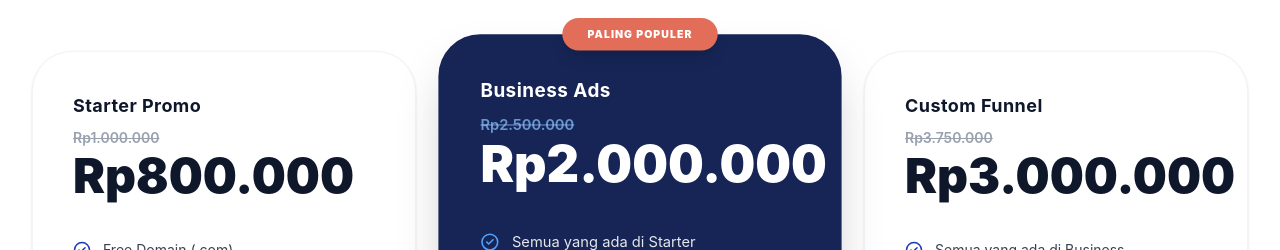
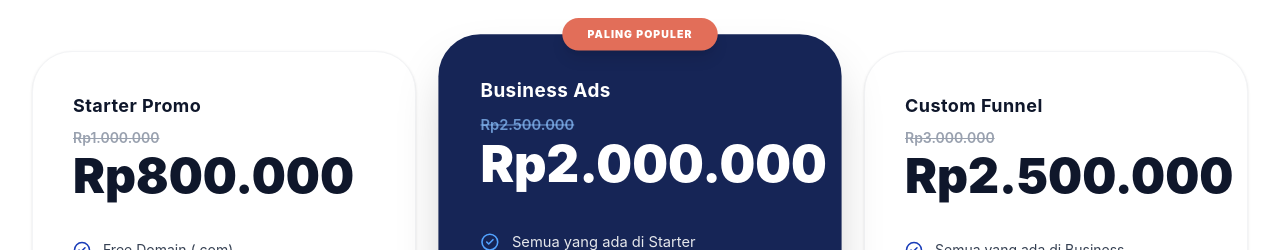
Before and after one commit to ridhoarrosyid/rirolab-web-profile, a React (Vite) app: page /landing-page-service in a window 1280 px wide. Shown: the part 1580-1830 px from the top of the page. Built offline with nearby package versions, Linux system fonts and the light colour scheme.

Commit message:
ubah harga landing page

```diff
--- a/src/pages/LandingPageService.tsx
+++ b/src/pages/LandingPageService.tsx
@@ -75,8 +75,8 @@ const lpPricing = [
   },
   {
     name: "Custom Funnel",
-    originalPrice: "Rp3.750.000",
-    price: "Rp3.000.000",
+    originalPrice: "Rp3.000.000",
+    price: "Rp2.500.000",
     isPopular: false,
     features: [
       "Semua yang ada di Business",
```
